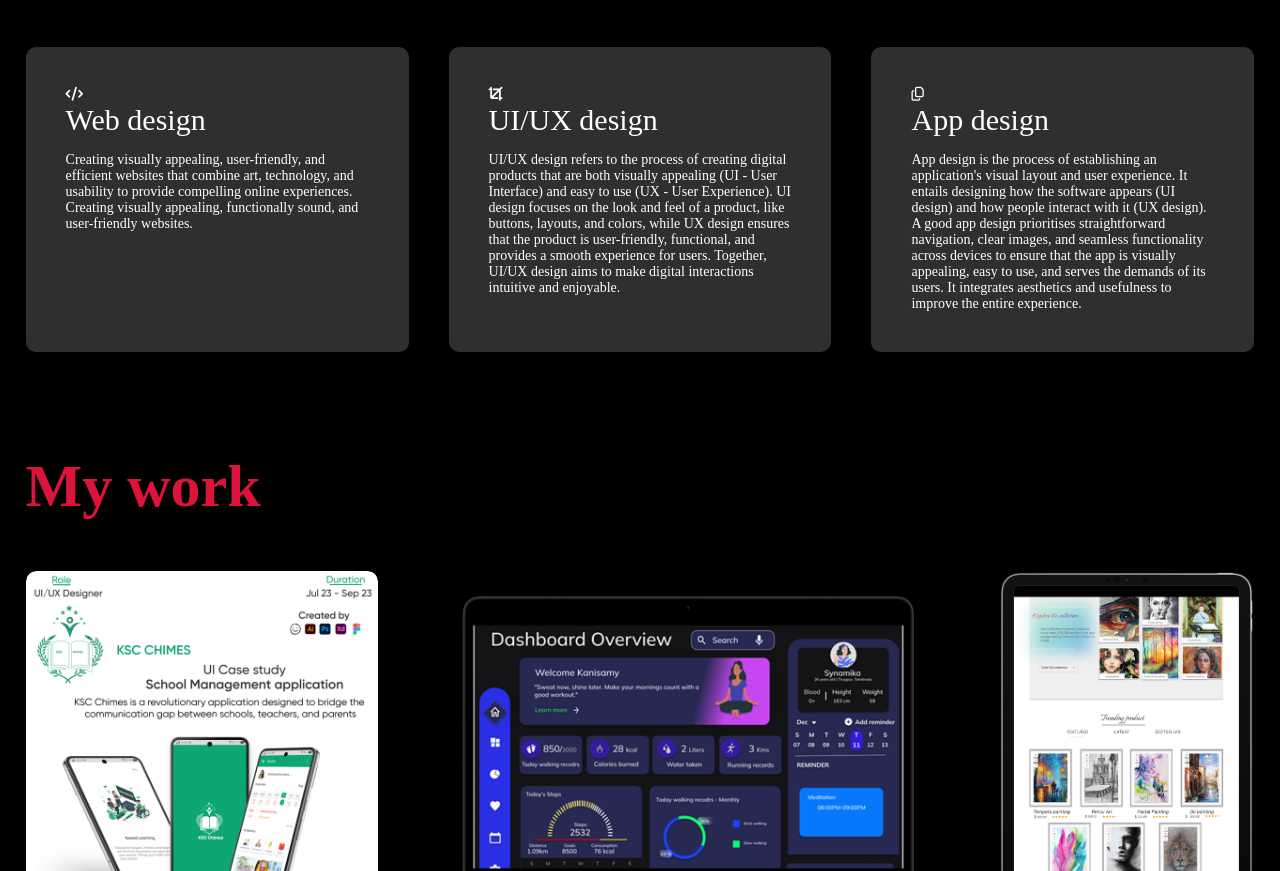
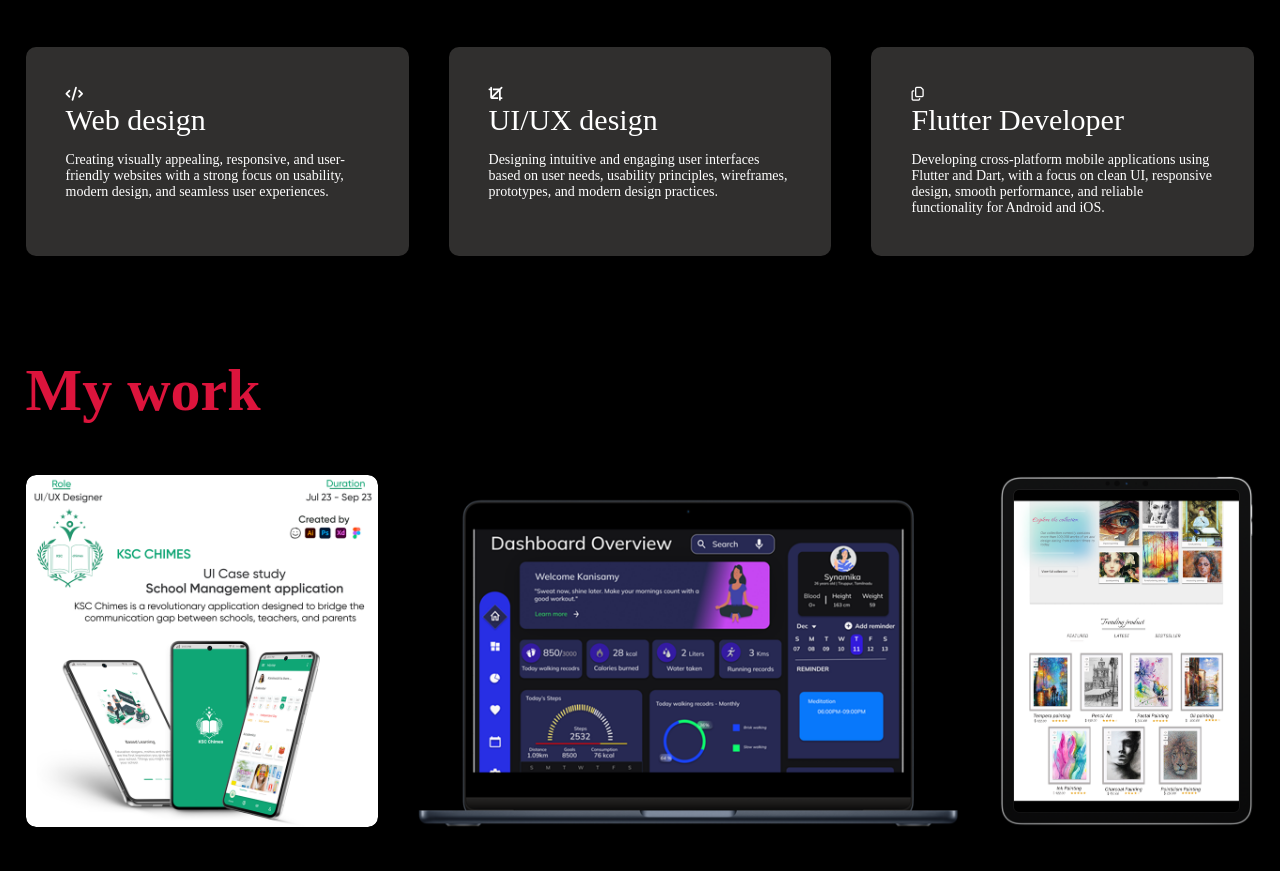
Before and after one commit to Kanisamy/Portfolio, a plain HTML site: page index.html in a window 1280 px wide. Shown: the part 1929-2800 px from the top of the page. Drawn offline with Linux system fonts and the light colour scheme.

Commit message:
Update index.html

```diff
--- a/index.html
+++ b/index.html
@@ -29,6 +29,7 @@
             <br />
             from Coimbatore
           </h1>
+          <p>I design and develop modern, user-friendly digital experiences with a strong focus on clean design, usability, and performance. I enjoy turning ideas into intuitive interfaces and functional mobile applications.<p>
         </div>
       </div>
     </div>
@@ -43,7 +44,9 @@
           <div class="about-col-2">
             <h1 class="sub-title">About Me</h1>
             <p>
-              Hello! I'm Kanimozhi K, a UI/UX Designer and Flutter Developer based in Coimbatore, Tamil Nadu. I enjoy creating intuitive, user-friendly, and visually appealing digital experiences. My expertise includes Flutter, Dart, Figma, Firebase, Supabase, and responsive mobile application development. I am passionate about solving real-world problems through clean design and efficient code, while continuously learning new technologies to build high-quality applications.
+              I am a passionate UI/UX Designer and Flutter Developer with an interest in creating beautiful, intuitive, and functional digital products. I combine design thinking with development skills to create seamless user experiences.
+
+I enjoy designing user interfaces, creating prototypes, and developing cross-platform mobile applications using Flutter and Dart. I am always interested in learning new technologies and improving my skills through real-world projects.
             </p>
             <div class="tab-tiles">
               <p class="tab-linkes active-links" onclick="opentab('Skills')">Skills</p>
@@ -101,19 +104,19 @@
         <div>
           <i class="fa-solid fa-code"></i>
             <h2>Web design</h2>
-            <p>Creating visually appealing, user-friendly, and efficient websites that combine art, technology, and usability to provide compelling online experiences. Creating visually appealing, functionally sound, and user-friendly websites.</p>
+            <p>Creating visually appealing, responsive, and user-friendly websites with a strong focus on usability, modern design, and seamless user experiences.</p>
             <!-- <a href="#">Learn more</a> -->
         </div>
         <div>
           <i class="fa-solid fa-crop"></i>
           <h2>UI/UX design</h2>
-           <p>UI/UX design refers to the process of creating digital products that are both visually appealing (UI - User Interface) and easy to use (UX - User Experience). UI design focuses on the look and feel of a product, like buttons, layouts, and colors, while UX design ensures that the product is user-friendly, functional, and provides a smooth experience for users. Together, UI/UX design aims to make digital interactions intuitive and enjoyable.</p>
+           <p>Designing intuitive and engaging user interfaces based on user needs, usability principles, wireframes, prototypes, and modern design practices.</p>
           <!-- <a href="#">Learn more</a> -->
           </div>
           <div>
             <i class="fa-regular fa-copy"></i>
-            <h2>App design</h2>
-            <p>App design is the process of establishing an application's visual layout and user experience. It entails designing how the software appears (UI design) and how people interact with it (UX design). A good app design prioritises straightforward navigation, clear images, and seamless functionality across devices to ensure that the app is visually appealing, easy to use, and serves the demands of its users. It integrates aesthetics and usefulness to improve the entire experience.</p>
+            <h2>Flutter Developer</h2>
+            <p>Developing cross-platform mobile applications using Flutter and Dart, with a focus on clean UI, responsive design, smooth performance, and reliable functionality for Android and iOS.</p>
             <!-- <a href="#">Learn more</a> -->
             </div>
        </div>
@@ -128,7 +131,7 @@
                 <img src="IMAGE/work 1.png" alt="">
                 <div class="Layer">
                   <h3>School app (KSC Chimes)</h3>
-                  <p>Application design to bridge the communication gap between school, teachers, and parents</p>
+                  <p>A school management application designed to improve communication between schools, teachers, students, and parents through a simple and user-friendly digital experience.</p>
                   <a href=""><i class="fa-solid fa-code"></i></a>
                 </div>
               </div>
@@ -176,7 +179,7 @@
                 <input type="text" name="Name" placeholder="Your name"required>
                 <input type="email"  name="Email" placeholder="Your email" required>
                 <textarea name="Message" rows="6" placeholder="Our message"></textarea>
-                <button type="submit" class="btn btn2">submit</button>
+                <button type="submit" class="btn btn2">Get In Touch</button>
               </form>
               <span id="msg"></span>
 
```
